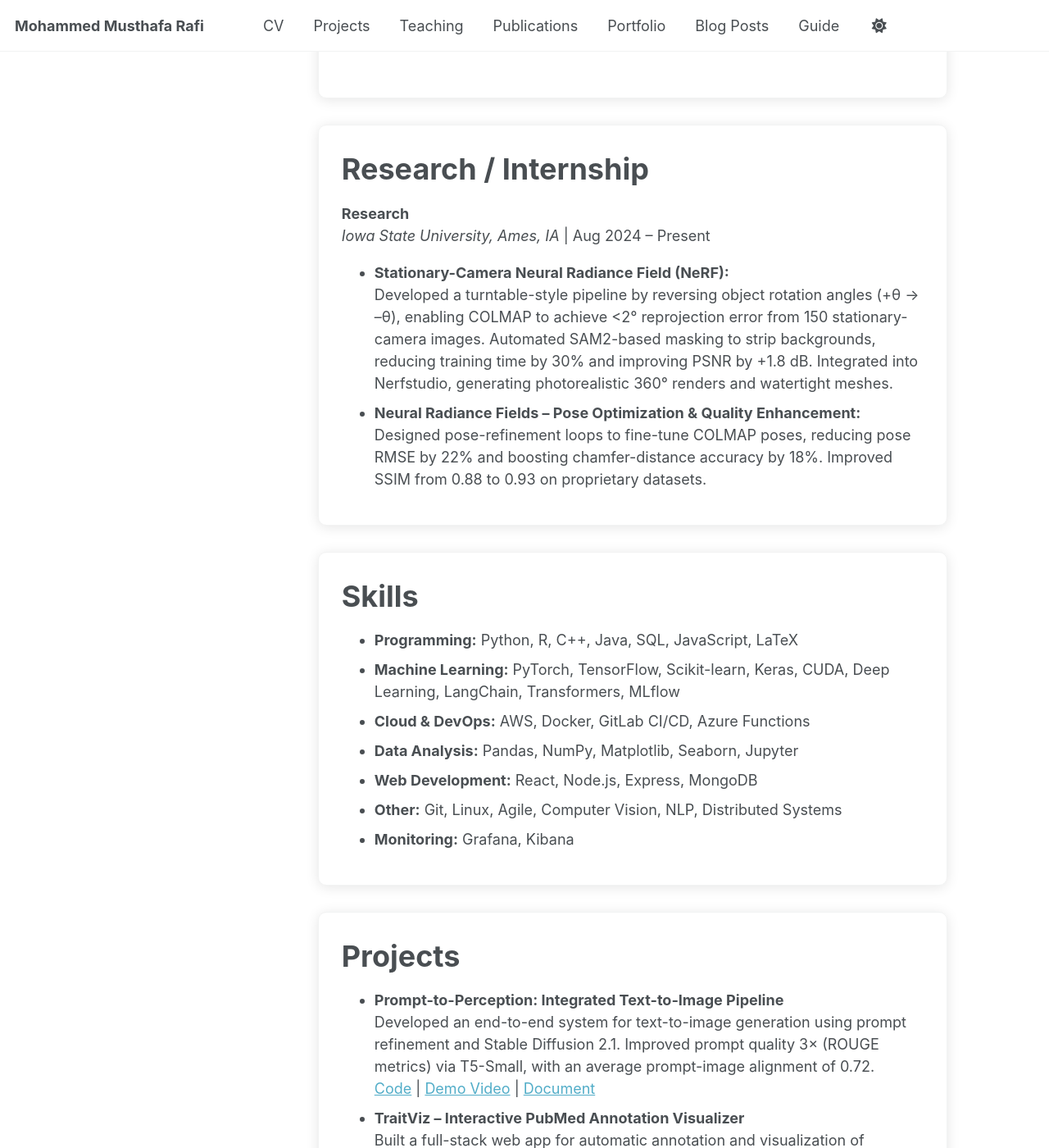
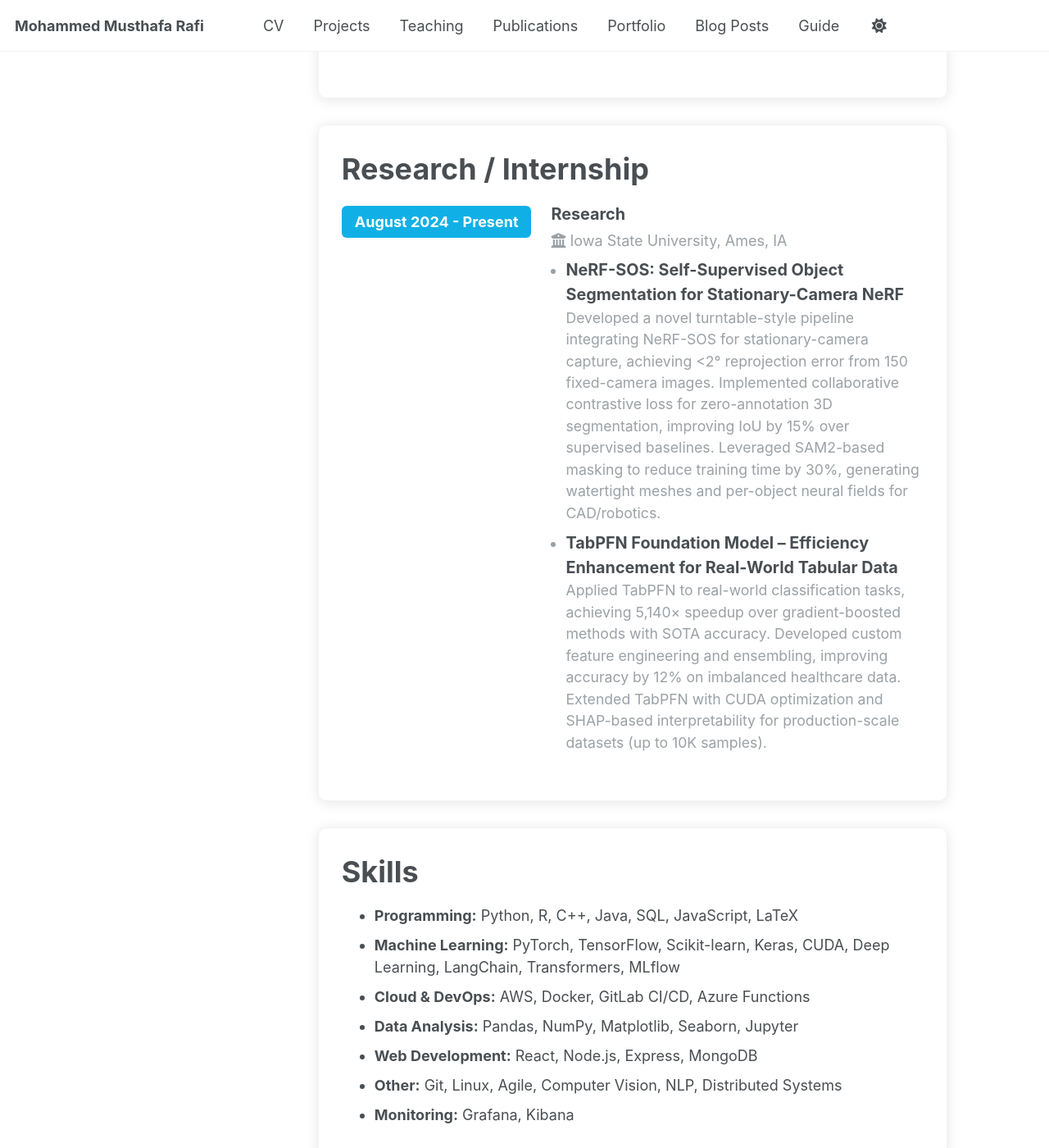
Before and after one commit to itsMustafamr/itsmustafamr.github.io, a Jekyll site: the page built from _pages/cv.md, in a window 1280 px wide and 1400 px high, scrolled down 1535 px. Shown: the whole window at 82% size. Built offline with Jekyll 4.4.1, drawn with Linux system fonts in a browser that asks for light colours.

Commit message:
made changes to research and intern section

```diff
--- a/_pages/cv.md
+++ b/_pages/cv.md
@@ -92,18 +92,23 @@ redirect_from:
 
   <div class="cv-section-card">
     <h2>Research / Internship</h2>
-    <strong>Research</strong><br>
-    <em>Iowa State University, Ames, IA</em> | Aug 2024 – Present
-    <ul>
-      <li>
-        <strong>Stationary-Camera Neural Radiance Field (NeRF):</strong><br>
-        Developed a turntable-style pipeline by reversing object rotation angles (+θ → –θ), enabling COLMAP to achieve <2° reprojection error from 150 stationary-camera images. Automated SAM2-based masking to strip backgrounds, reducing training time by 30% and improving PSNR by +1.8 dB. Integrated into Nerfstudio, generating photorealistic 360° renders and watertight meshes.
-      </li>
-      <li>
-        <strong>Neural Radiance Fields – Pose Optimization & Quality Enhancement:</strong><br>
-        Designed pose-refinement loops to fine-tune COLMAP poses, reducing pose RMSE by 22% and boosting chamfer-distance accuracy by 18%. Improved SSIM from 0.88 to 0.93 on proprietary datasets.
-      </li>
-    </ul>
+    <div class="cv-edu-item">
+      <span class="cv-edu-years">August 2024 - Present</span>
+      <div class="cv-edu-details">
+        <strong>Research</strong><br>
+        <span class="cv-edu-institution"><i class="fa fa-university"></i> Iowa State University, Ames, IA</span>
+        <ul>
+          <li>
+            <strong>NeRF-SOS: Self-Supervised Object Segmentation for Stationary-Camera NeRF</strong><br>
+            Developed a novel turntable-style pipeline integrating NeRF-SOS for stationary-camera capture, achieving &lt;2° reprojection error from 150 fixed-camera images. Implemented collaborative contrastive loss for zero-annotation 3D segmentation, improving IoU by 15% over supervised baselines. Leveraged SAM2-based masking to reduce training time by 30%, generating watertight meshes and per-object neural fields for CAD/robotics.
+          </li>
+          <li>
+            <strong>TabPFN Foundation Model – Efficiency Enhancement for Real-World Tabular Data</strong><br>
+            Applied TabPFN to real-world classification tasks, achieving 5,140× speedup over gradient-boosted methods with SOTA accuracy. Developed custom feature engineering and ensembling, improving accuracy by 12% on imbalanced healthcare data. Extended TabPFN with CUDA optimization and SHAP-based interpretability for production-scale datasets (up to 10K samples).
+          </li>
+        </ul>
+      </div>
+    </div>
   </div>
 
   <div class="cv-section-card">
```
